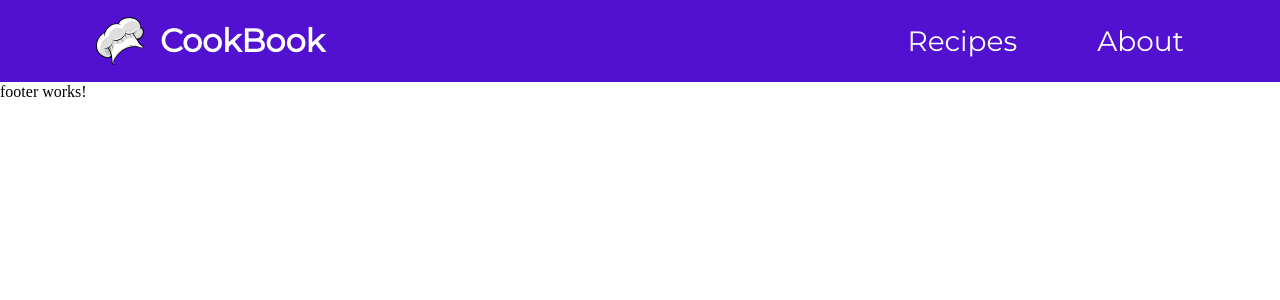
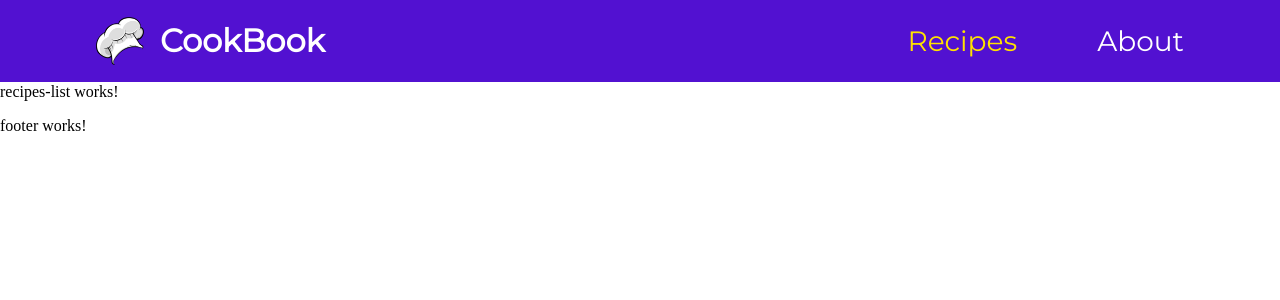
Before and after one commit to RomanDeveloperAcc/cookbook-client, an Angular app: page /recipes in a window 1280 px wide. Before the commit this address led to /. Shown: the top 300 px of the page. Built offline with nearby package versions, Linux system fonts and the light colour scheme.

Commit message:
added recipes routing

```diff
--- a/src/app/app-routing.module.ts
+++ b/src/app/app-routing.module.ts
@@ -12,6 +12,10 @@ const routes: Routes = [
     path: '',
     redirectTo: 'home',
     pathMatch: 'full'
+  },
+  {
+    path: 'recipes',
+    loadChildren: () => import('./components/recipes/recipes.module').then(mod => mod.RecipesModule)
   }
 ];
 
--- /dev/null
+++ b/src/app/components/recipes/recipes-routing.module.ts
@@ -0,0 +1,33 @@
+import { NgModule } from '@angular/core';
+import { RouterModule, Routes } from '@angular/router';
+import { RecipesItemComponent } from './recipes-item/recipes-item.component';
+import { RecipesListComponent } from './recipes-list/recipes-list.component';
+import { RecipesComponent } from './recipes.component';
+
+const recipesRoutes: Routes = [
+  {
+    path: '',
+    component: RecipesComponent,
+    children: [
+      {
+        path: '',
+        component: RecipesListComponent
+      },
+      {
+        path: ':id',
+        component: RecipesItemComponent
+      },
+      {
+        path: '',
+        redirectTo: 'recipes',
+        pathMatch: 'full'
+      }
+    ]
+  }
+];
+
+@NgModule({
+  imports: [RouterModule.forChild(recipesRoutes)],
+  exports: [RouterModule]
+})
+export class RecipesRoutingModule {}
--- /dev/null
+++ b/src/app/components/recipes/recipes.component.html
@@ -0,0 +1,3 @@
+<div class="wrapper">
+  <router-outlet></router-outlet>
+</div>
--- /dev/null
+++ b/src/app/components/recipes/recipes.component.ts
@@ -0,0 +1,15 @@
+import { Component, OnInit } from '@angular/core';
+
+@Component({
+  selector: 'app-recipes',
+  templateUrl: './recipes.component.html',
+  styleUrls: ['./recipes.component.scss']
+})
+export class RecipesComponent implements OnInit {
+
+  constructor() { }
+
+  ngOnInit(): void {
+  }
+
+}
--- a/src/app/components/shared/header/header.component.html
+++ b/src/app/components/shared/header/header.component.html
@@ -1,6 +1,10 @@
 <header>
   <div class="main-wrapper">
-    <div class="logo">
+    <div class="logo"
+         [routerLink]="['/home']"
+         routerLinkActive="active-link"
+         [routerLinkActiveOptions]="{ exact: true }"
+    >
       <img [src]="capImg"
            alt="cap"
            class="header-img"
@@ -9,11 +13,15 @@
     </div>
     <div class="nav">
       <nav class="nav-items">
-        <div class="nav-item">
-          <a class="nav-item-link">Recipes</a>
+        <div class="nav-item"
+             [routerLink]="['/recipes']"
+             routerLinkActive="active-link"
+             [routerLinkActiveOptions]="{ exact: true }"
+        >
+          Recipes
         </div>
         <div class="nav-item">
-          <a class="nav-item-link">About</a>
+          About
         </div>
       </nav>
     </div>
--- a/src/app/components/shared/header/header.component.scss
+++ b/src/app/components/shared/header/header.component.scss
@@ -20,6 +20,8 @@ header {
   .logo {
     display: flex;
     align-items: center;
+    cursor: pointer;
+    outline: none;
 
     .header-img {
       height: 3rem;
@@ -38,5 +40,7 @@ header {
 
   .nav-item {
     margin-left: 5rem;
+    outline: none;
+    cursor: pointer;
   }
 }
--- a/src/styles.scss
+++ b/src/styles.scss
@@ -1,3 +1,7 @@
 body {
   margin: 0;
 }
+
+.active-link {
+  color: #ffe200;
+}
```
Also changed, not shown: src/app/app.module.ts (+3 -5 lines), src/app/components/recipes/recipes.module.ts (added, +25 -0 lines), src/app/components/recipes/recipes.component.scss (added), 1 other file (tests, documents, lock files or other folders).
